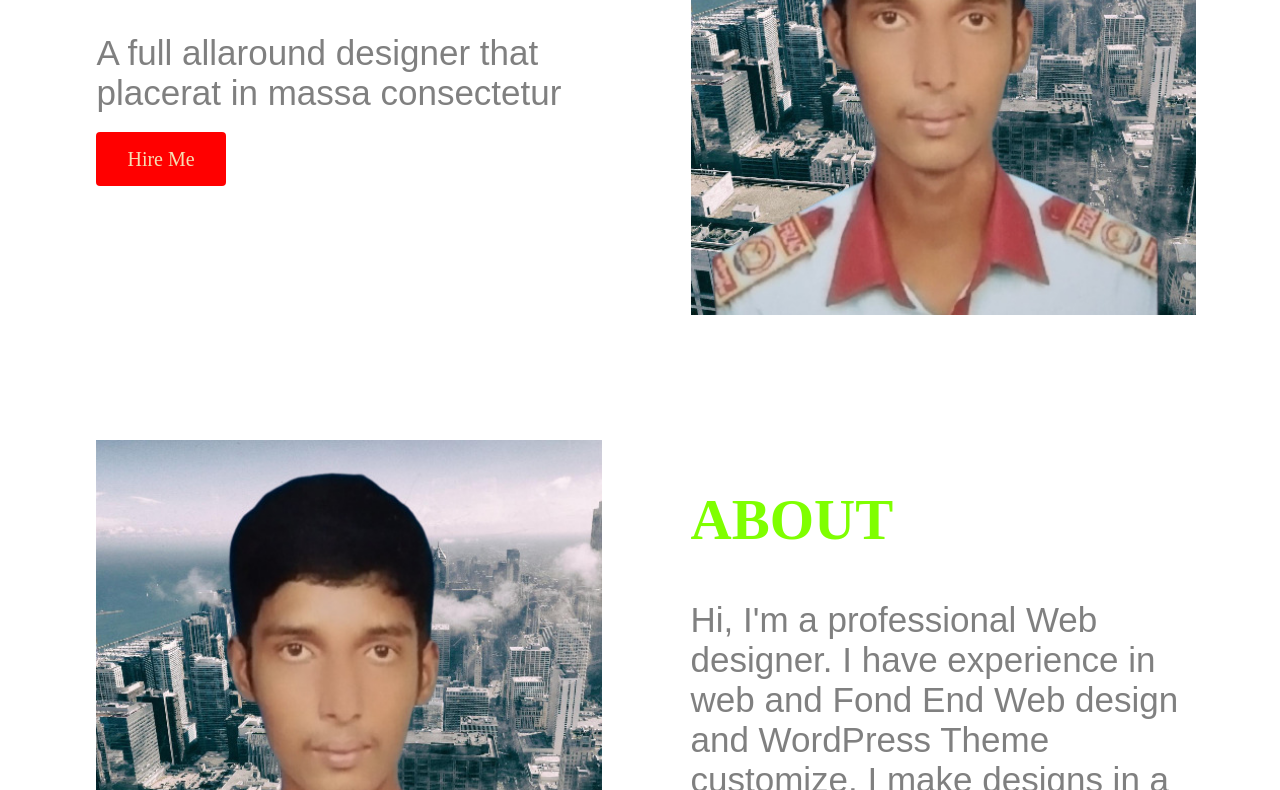
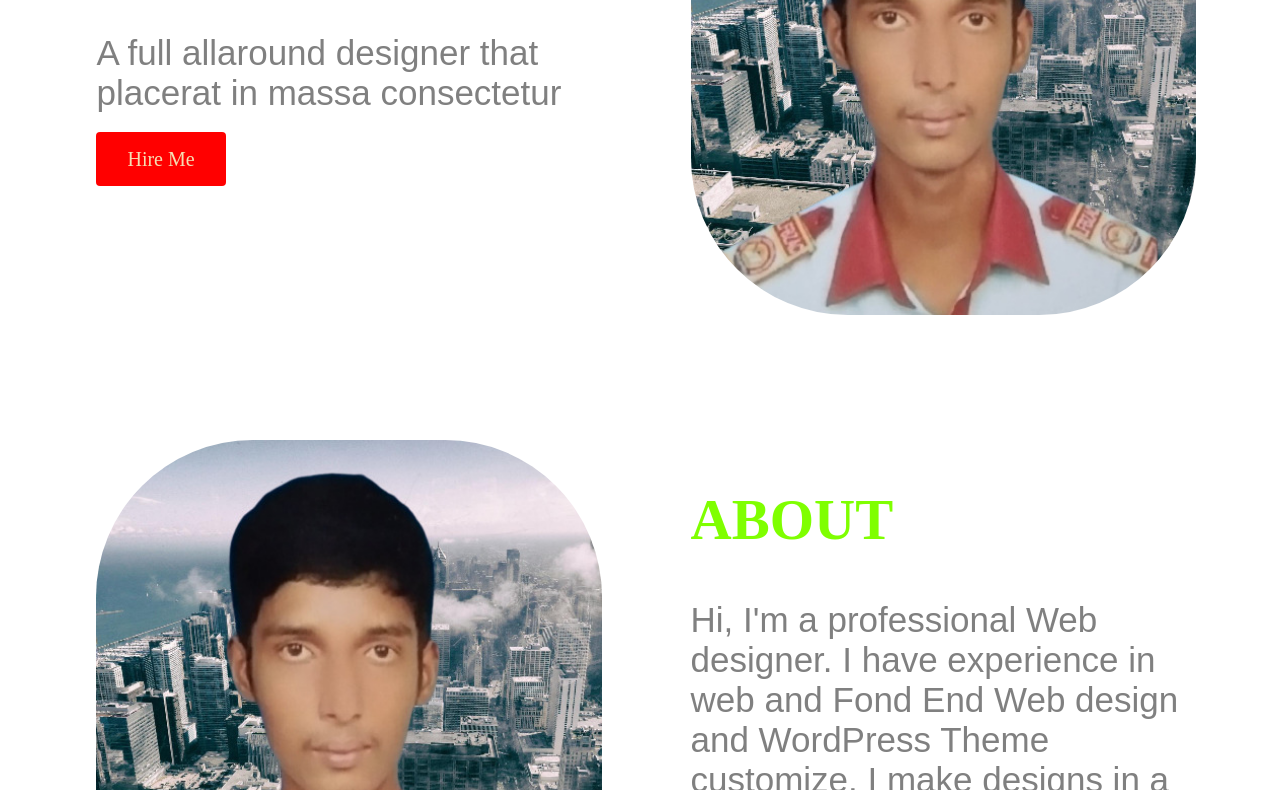
Before and after one commit to mdfaisalahmed54/Faisal2, a plain HTML site: page index.html in a window 1280 px wide. Shown: the part 260-1050 px from the top of the page. Drawn offline with Linux system fonts and the light colour scheme.

Commit message:
Update style.css

```diff
--- a/style.css
+++ b/style.css
@@ -25,13 +25,14 @@ li a{
     float: left;
     padding-left: 5%;
     margin-left: 2%;
-    border-radius: 50%;
-
+}
+.Faisal{
+    border-radius: 31%;
 }
 img{
     width: 100%;
+}
 
-}
 .welcome-hello h1{
     font-size: 57px;
 }
@@ -129,6 +130,8 @@ img{
     text-decoration: none;
     font-size: 19px;
     background: #c66969;
+    padding: 7px;
+    border-radius: 50px;
 }
 .all-blog{
     background: #f0e5e5;
```
